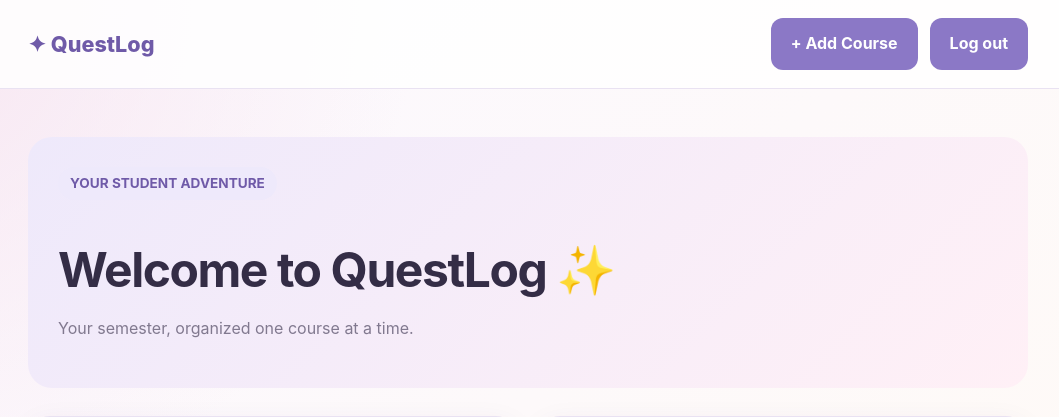
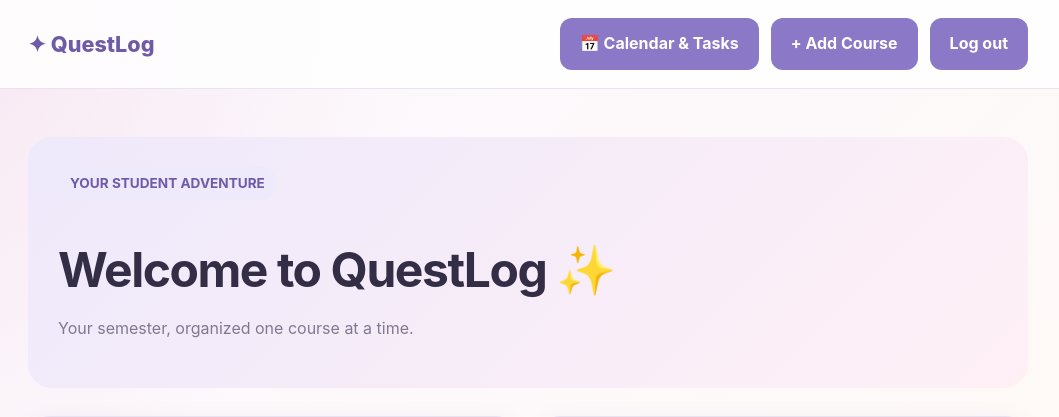
Before and after one commit to fardosaNoor/QuestLog, a Spring Boot app: page /dashboard in a window 1280 px wide. Shown: the top 417 px of the page, without its empty margins (112-1171 px from the left). Run offline with Spring Boot 4, Linux system fonts and the light colour scheme; the visitor is signed in with stand-in values (Sample User, id 1); data that the repository does not hold is empty; some of the project's set-up classes (security, data sources, template engines, error pages and the like) are left out, and stand-ins take their place.

Commit message:
added a button in nav bar to get to calendar and tasks

```diff
--- a/src/main/resources/templates/dashboard.html
+++ b/src/main/resources/templates/dashboard.html
@@ -11,6 +11,7 @@
     <nav class="navbar">
         <a class="logo" th:href="@{/dashboard}">✦ QuestLog</a>
         <div class="nav-actions">
+            <a class="button-link" th:href="@{/planner}">📅 Calendar &amp; Tasks</a>
             <a class="button-link" th:href="@{/courses/new}">+ Add Course</a>
             <form th:action="@{/logout}" method="post">
                 <button type="submit">Log out</button>
```
